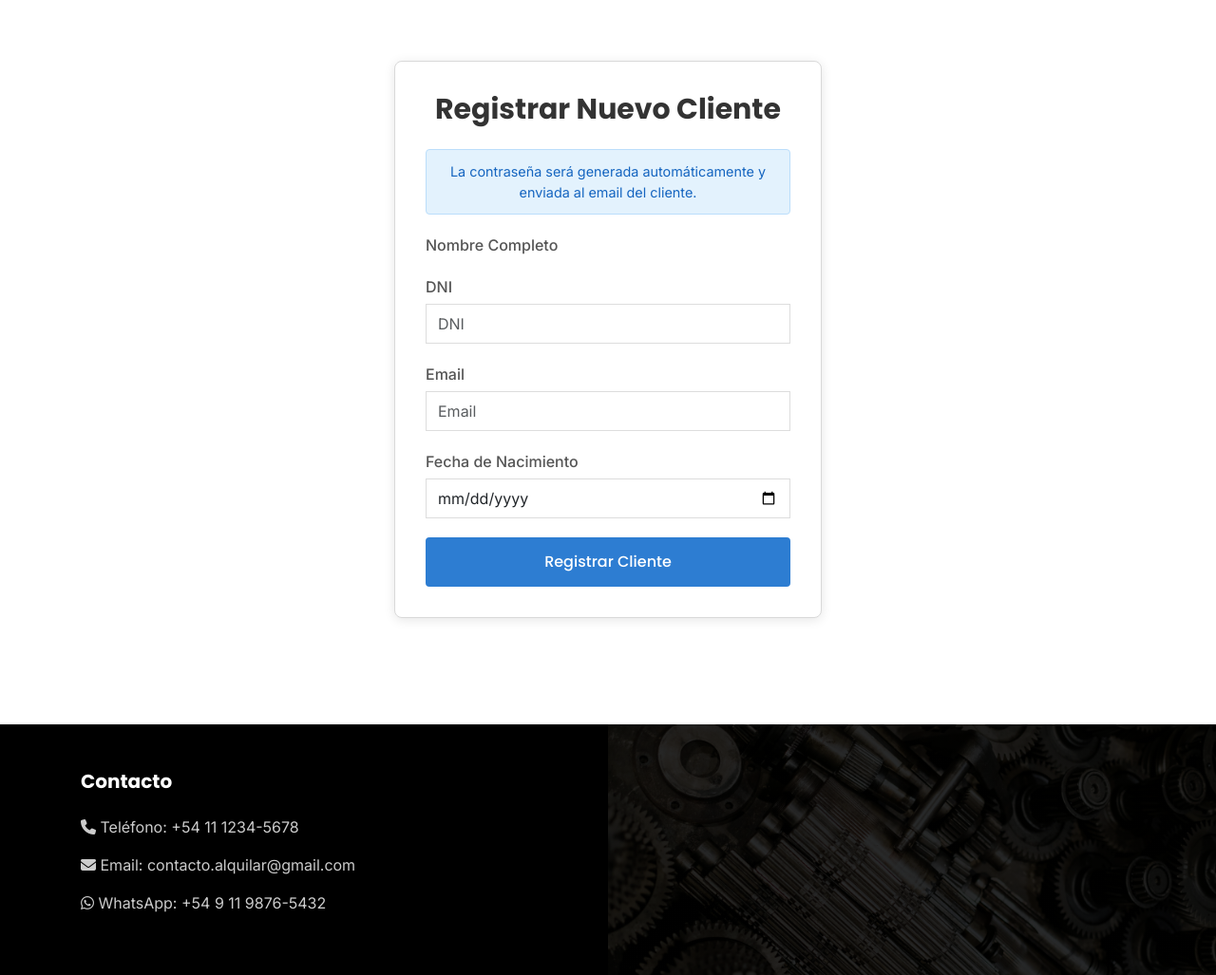
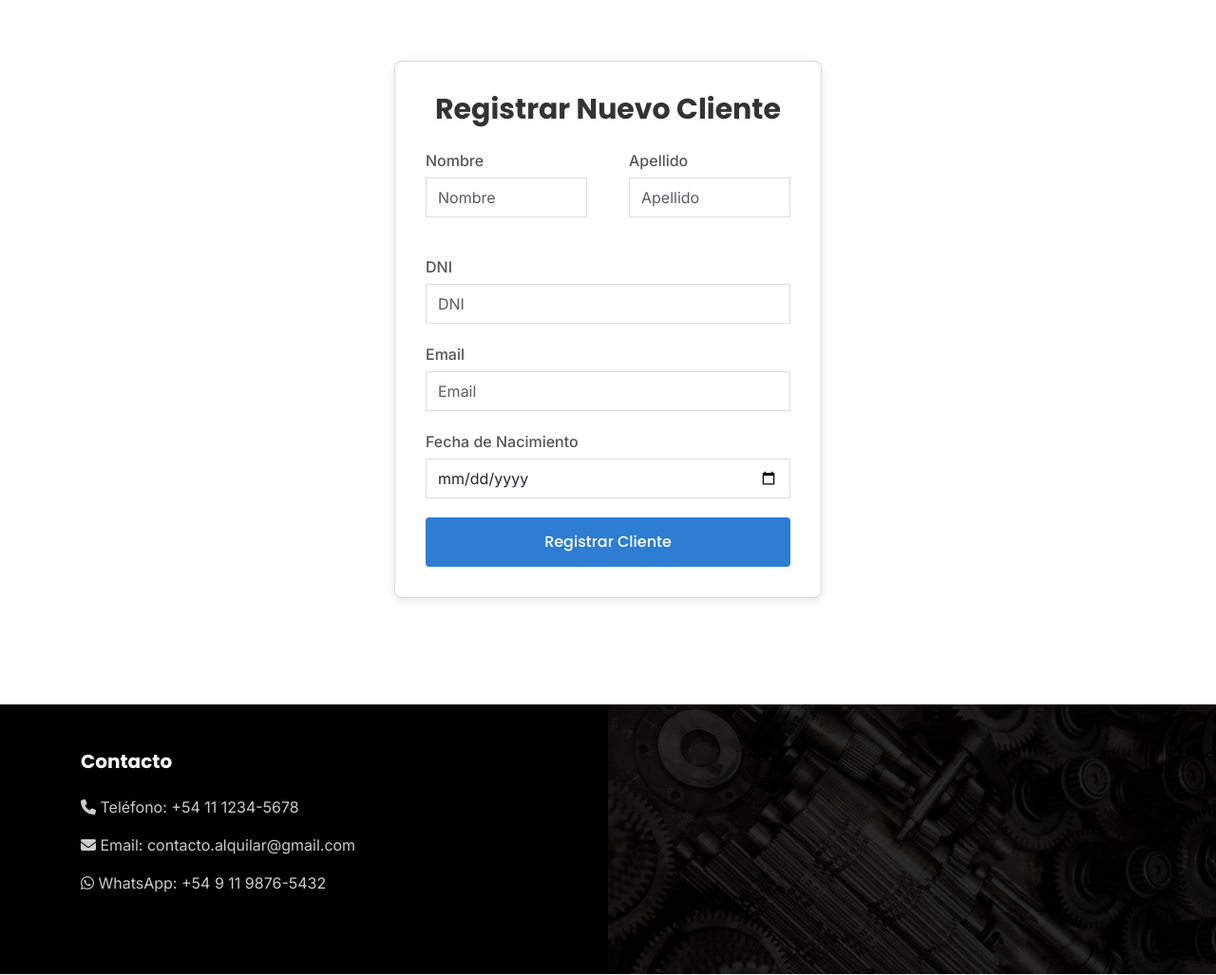
Before and after one commit to nunezValen/Alquil.Ar, a Django app: page /persona/registrar/ in a window 1280 px wide. Shown: the part 80-1107 px from the top of the page at 95% size. Run offline with Django 5.2, Linux system fonts and the light colour scheme; a user stored in the database is signed in; data comes from the database, SQL or seed files in the repository; both versions use the stored data as it was after the commit; some libraries are stand-ins or nearby versions.

Commit message:
Chore: Registrar Cliente Nombre y apellido

```diff
--- a/persona/forms.py
+++ b/persona/forms.py
@@ -7,9 +7,10 @@ from django.core.exceptions import ValidationError
 class PersonaForm(forms.ModelForm):
     class Meta:
         model = Persona
-        fields = ['nombre', 'dni', 'email', 'fecha_nacimiento']
+        fields = ['nombre', 'apellido', 'dni', 'email', 'fecha_nacimiento']
         widgets = {
             'nombre': forms.TextInput(attrs={'placeholder': 'Nombre', 'autocomplete': 'off', 'class': 'form-control'}),
+            'apellido': forms.TextInput(attrs={'placeholder': 'Apellido', 'autocomplete': 'off', 'class': 'form-control'}),
             'dni': forms.TextInput(attrs={'placeholder': 'DNI', 'autocomplete': 'off', 'class': 'form-control'}),
             'email': forms.EmailInput(attrs={'placeholder': 'Email', 'autocomplete': 'off', 'class': 'form-control'}),
             'fecha_nacimiento': forms.DateInput(attrs={'placeholder': 'Fecha de Nacimiento', 'type': 'date', 'class': 'form-control', 'autocomplete': 'off'}),
--- a/persona/templates/persona/registrar_persona.html
+++ b/persona/templates/persona/registrar_persona.html
@@ -76,24 +76,18 @@
         margin-bottom: 20px;
         color: #2e7d32;
     }
-    .info-message {
-        background: #e3f2fd;
-        border: 1px solid #bbdefb;
-        border-radius: 4px;
-        padding: 12px;
+    .row {
+        display: flex;
+        gap: 20px;
         margin-bottom: 20px;
-        color: #1565c0;
-        text-align: center;
-        font-size: 0.9em;
+    }
+    .col {
+        flex: 1;
     }
 </style>
 
 <div class="register-box">
     <h2>Registrar Nuevo Cliente</h2>
-
-    <div class="info-message">
-        La contraseña será generada automáticamente y enviada al email del cliente.
-    </div>
 
     {% if messages %}
         {% for message in messages %}
@@ -129,9 +123,19 @@
     <form method="post" autocomplete="off">
         {% csrf_token %}
 
-        <div class="form-group">
-            <label for="{{ form.nombre_completo.id_for_label }}">Nombre Completo</label>
-            {{ form.nombre_completo }}
+        <div class="row">
+            <div class="col">
+                <div class="form-group">
+                    <label for="{{ form.nombre.id_for_label }}">Nombre</label>
+                    {{ form.nombre }}
+                </div>
+            </div>
+            <div class="col">
+                <div class="form-group">
+                    <label for="{{ form.apellido.id_for_label }}">Apellido</label>
+                    {{ form.apellido }}
+                </div>
+            </div>
         </div>
 
         <div class="form-group">
--- a/persona/views.py
+++ b/persona/views.py
@@ -29,7 +29,14 @@ def es_admin(user):
     return user.is_authenticated and user.is_superuser
 
 def es_empleado_o_admin(user):
-    return user.is_authenticated and (user.is_staff or user.is_superuser)
+    """Verifica si el usuario es empleado o administrador"""
+    if not user.is_authenticated:
+        return False
+    try:
+        persona = Persona.objects.get(email=user.email)
+        return persona.es_empleado or user.is_superuser
+    except Persona.DoesNotExist:
+        return user.is_superuser
 
 def inicio(request):
     maquinas = MaquinaBase.objects.filter(stock__gt=0)[:4]  # Obtener las primeras 4 máquinas con stock
@@ -217,9 +224,19 @@ def registrar_persona(request):
         form = PersonaForm(request.POST)
         if form.is_valid():
             persona = form.save(commit=False)
+            persona.es_cliente = True
             # Generar contraseña aleatoria
             password = generar_password_random()
-            persona.set_password(password)
+
+            # Crear usuario en Django
+            user = User.objects.create_user(
+                username=persona.email,
+                email=persona.email,
+                password=password,
+                first_name=persona.nombre,
+                last_name=persona.apellido
+            )
+
             persona.save()
 
             # Enviar email con la contraseña
@@ -535,9 +552,12 @@ def gestion(request):
     return render(request, 'persona/gestion.html')
 
 @login_required
-@user_passes_test(es_empleado_o_admin)
+@user_passes_test(es_admin)
+@csrf_protect
+@ensure_csrf_cookie
+@require_http_methods(["GET", "POST"])
 def estadisticas(request):
-    """Vista de estadísticas accesible para empleados y administradores"""
+    """Vista de estadísticas accesible solo para administradores"""
     return render(request, 'persona/estadisticas.html')
 
 def empleados_processor(request):
@@ -696,37 +716,36 @@ def recuperar_password(request):
 
             # Buscar todos los usuarios asociados
             users = User.objects.filter(email=email)
-            if not users.exists():
-                raise User.DoesNotExist
+            if users.exists():
+                # Generar nueva contraseña aleatoria
+                nueva_password = generar_password_random()
 
-            # Generar nueva contraseña aleatoria
-            nueva_password = generar_password_random()
+                # Actualizar la contraseña de todos los usuarios con ese email
+                for user in users:
+                    user.set_password(nueva_password)
+                    user.save()
 
-            # Actualizar la contraseña de todos los usuarios con ese email
-            for user in users:
-                user.set_password(nueva_password)
-                user.save()
+                # Enviar email con la nueva contraseña
+                send_mail(
+                    'Alquil.Ar - Tu nueva contraseña',
+                    f'Hola {persona.nombre},\n\n'
+                    f'Has solicitado una nueva contraseña.\n\n'
+                    f'Tu nueva contraseña es: {nueva_password}\n\n'
+                    f'Por favor, cambia tu contraseña la próxima vez que inicies sesión.\n\n'
+                    f'Saludos,\n'
+                    f'Equipo Alquil.Ar',
+                    settings.DEFAULT_FROM_EMAIL,
+                    [email],
+                    fail_silently=False,
+                )
 
-            # Enviar email con la nueva contraseña
-            send_mail(
-                'Alquil.Ar - Tu nueva contraseña',
-                f'Hola {persona.nombre},\n\n'
-                f'Has solicitado una nueva contraseña.\n\n'
-                f'Tu nueva contraseña es: {nueva_password}\n\n'
-                f'Por favor, cambia tu contraseña la próxima vez que inicies sesión.\n\n'
-                f'Saludos,\n'
-                f'Equipo Alquil.Ar',
-                settings.DEFAULT_FROM_EMAIL,
-                [email],
-                fail_silently=False,
-            )
+        except (Persona.DoesNotExist, User.DoesNotExist, Exception):
+            # Si el email no existe o hay algún error, simplemente continuamos
+            pass
 
-            messages.success(request, 'Se ha enviado una nueva contraseña a tu email.')
-            return redirect('persona:login_unificado2')
-
-        except (Persona.DoesNotExist, User.DoesNotExist):
-            messages.error(request, 'No existe una cuenta con ese email.')
-            return redirect('persona:recuperar_password')
+        # Siempre mostramos mensaje de éxito
+        messages.success(request, 'Se ha enviado una nueva contraseña a tu email.')
+        return redirect('persona:login_unificado2')
 
     return render(request, 'persona/recuperar_password.html')
 
--- a/templates/base.html
+++ b/templates/base.html
@@ -247,6 +247,8 @@
                     <li class="nav-item">
                         <a class="nav-link" href="{% url 'persona:gestion' %}">Gestión</a>
                     </li>
+                    {% endif %}
+                    {% if user.is_authenticated and user.is_superuser %}
                     <li class="nav-item">
                         <a class="nav-link" href="{% url 'persona:estadisticas' %}">Estadísticas</a>
                     </li>
```
Also changed, not shown: db.sqlite3.
